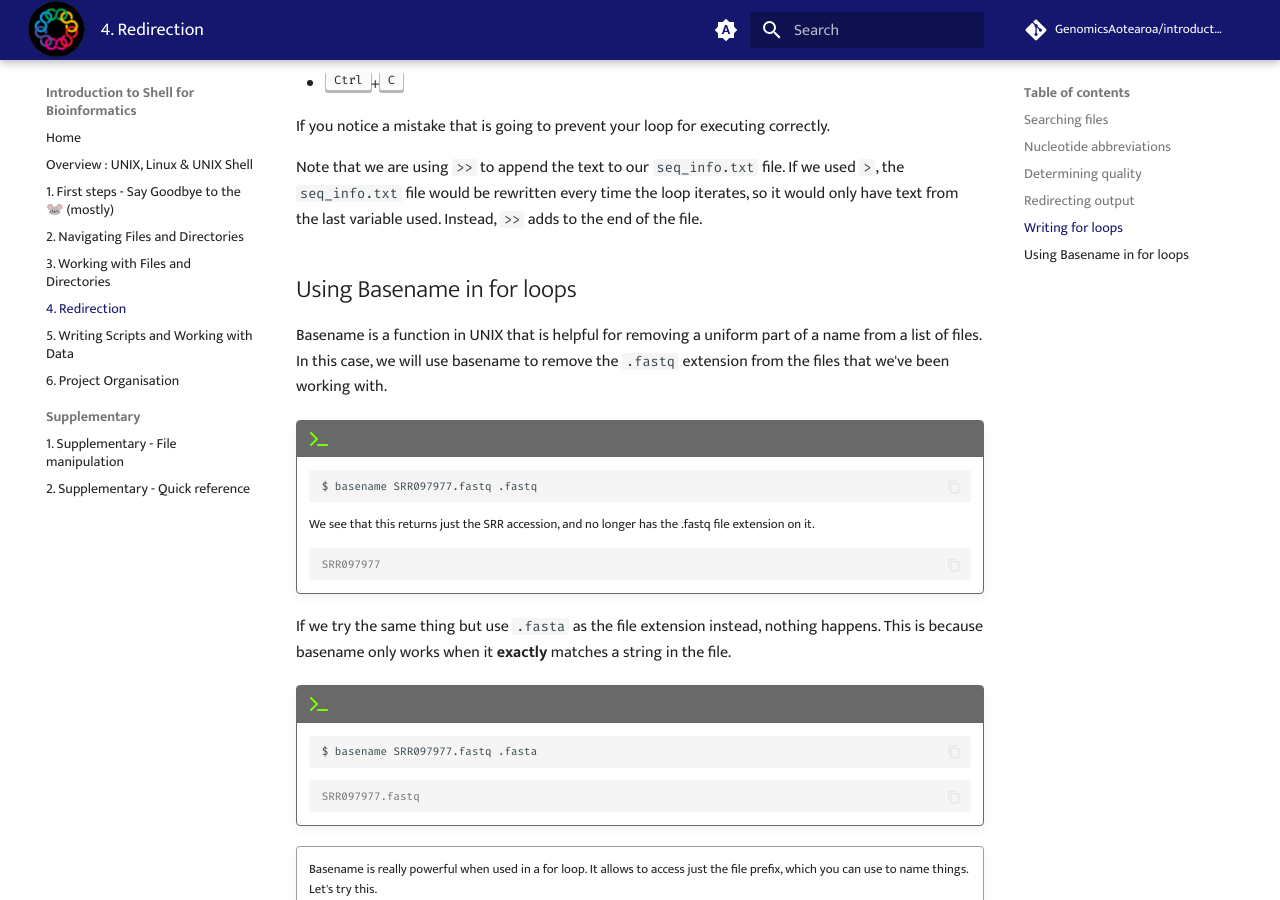
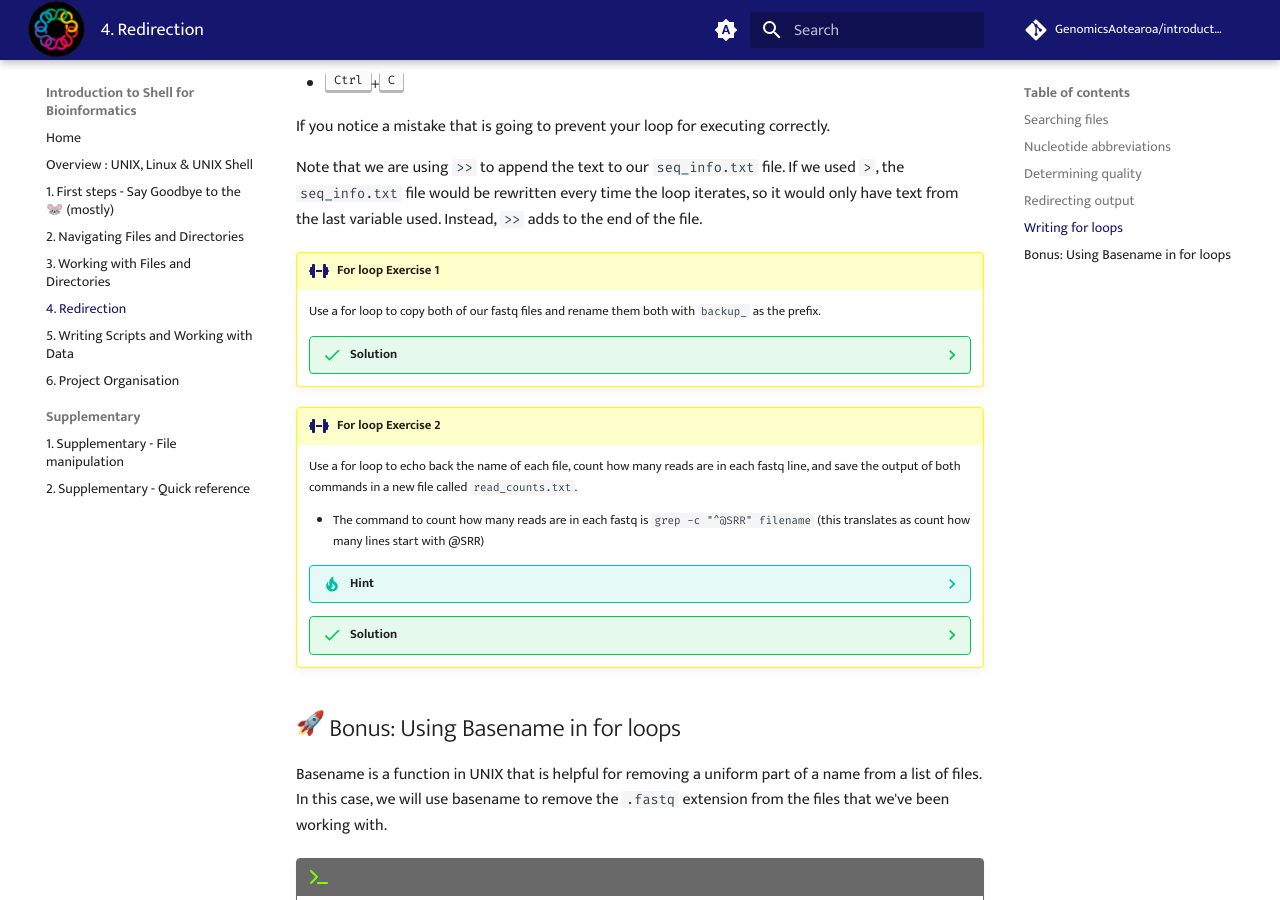
Before and after one commit to GenomicsAotearoa/introduction-to-shell, an MkDocs documentation site: the page built from docs/04-redirection.md, in a window 1280 px wide and 900 px high, scrolled down 9653 px. Built offline with MkDocs 1.6.1 and Material for MkDocs 9.7.7, drawn with Linux system fonts in a browser that asks for light colours; emoji names are drawn with the system emoji font; comment, search, counter and statistics services are not loaded; some of the changed text lies outside the part shown.

Commit message:
fix #16 scripts and loops

````diff
--- a/docs/04-redirection.md
+++ b/docs/04-redirection.md
@@ -578,7 +578,64 @@ If you notice a mistake that is going to prevent your loop for executing correct
 Note that we are using `>>` to append the text to our `seq_info.txt` file. If we used `>`, the `seq_info.txt` file would be rewritten
 every time the loop iterates, so it would only have text from the last variable used. Instead, `>>` adds to the end of the file.
 
-## Using Basename in for loops
+
+!!! dumbbell "For loop Exercise 1"
+
+    Use a for loop to copy both of our fastq files and rename them both with `backup_` as the prefix.
+
+
+    ??? success "Solution"
+
+        ```bash
+        for filename in *.fastq
+        do
+        cp ${filename} backup_${filename}
+        done
+        ```
+
+!!! dumbbell "For loop Exercise 2"
+
+    Use a for loop to echo back the name of each file, count how many reads are in each fastq line, and save the output of both commands in a new file called `read_counts.txt`.
+
+    * The command to count how many reads are in each fastq is `grep -c "^@SRR"  filename` (this translates as count how many lines start with \@SRR)
+
+    ??? tip "Hint"
+
+        You'll need to have two command lines - the `echo` line and the `grep` line.
+
+        Your first command in the for loop should be: `echo ${filename} >> read_counts.txt`
+
+        Don't forget you'll need to *append* the output file - otherwise it gets overwritten through each run of the loop!
+
+        Your second command line is the `grep` line, which you'll also want to *append* to `read_counts.txt`
+
+
+    ??? success "Solution"
+
+        ```bash
+        for filename in *.fastq
+        do
+        echo ${filename} >> read_counts.txt
+        grep -c "^@SRR" ${filename} >> read_counts.txt
+        done
+        ```
+
+        Now check your `read_counts.txt` with `cat`:
+
+        ```bash
+        cat read_counts.txt
+        ```
+
+        ```output
+        SRR097977.fastq
+        249
+        SRR098026.fastq
+        249
+        ```
+
+
+
+## :rocket: Bonus: Using Basename in for loops
 
 Basename is a function in UNIX that is helpful for removing a uniform part of a name from a list of files. In this case, we will use basename to remove the `.fastq` extension from the files that we've been working with.
 
@@ -594,17 +651,6 @@ Basename is a function in UNIX that is helpful for removing a uniform part of a
     SRR097977
     ```
 
-If we try the same thing but use `.fasta` as the file extension instead, nothing happens. This is because basename only works when it **exactly** matches a string in the file.
-
-!!! terminal "Cdoe"
-
-    ```bash
-    $ basename SRR097977.fastq .fasta
-    ```
-
-    ```output
-    SRR097977.fastq
-    ```
 
 !!! quote ""
     Basename is really powerful when used in a for loop. It allows to access just the file prefix, which you can use to name things. Let's try this.
````
Also changed, not shown: other parts of docs/04-redirection.md (+14 -12 lines), docs/05-writing-scripts.md (+16 -5 lines), docs/fig/nano-bash.png (added).
